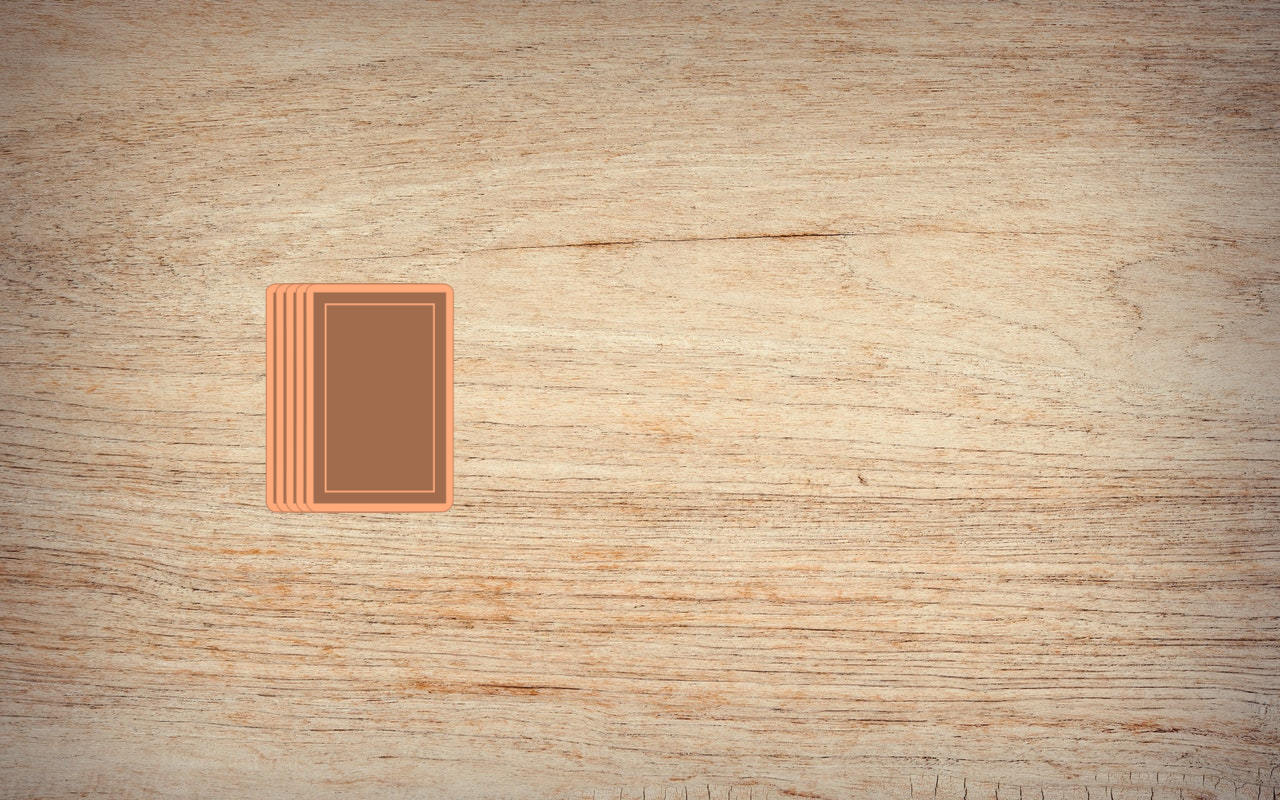
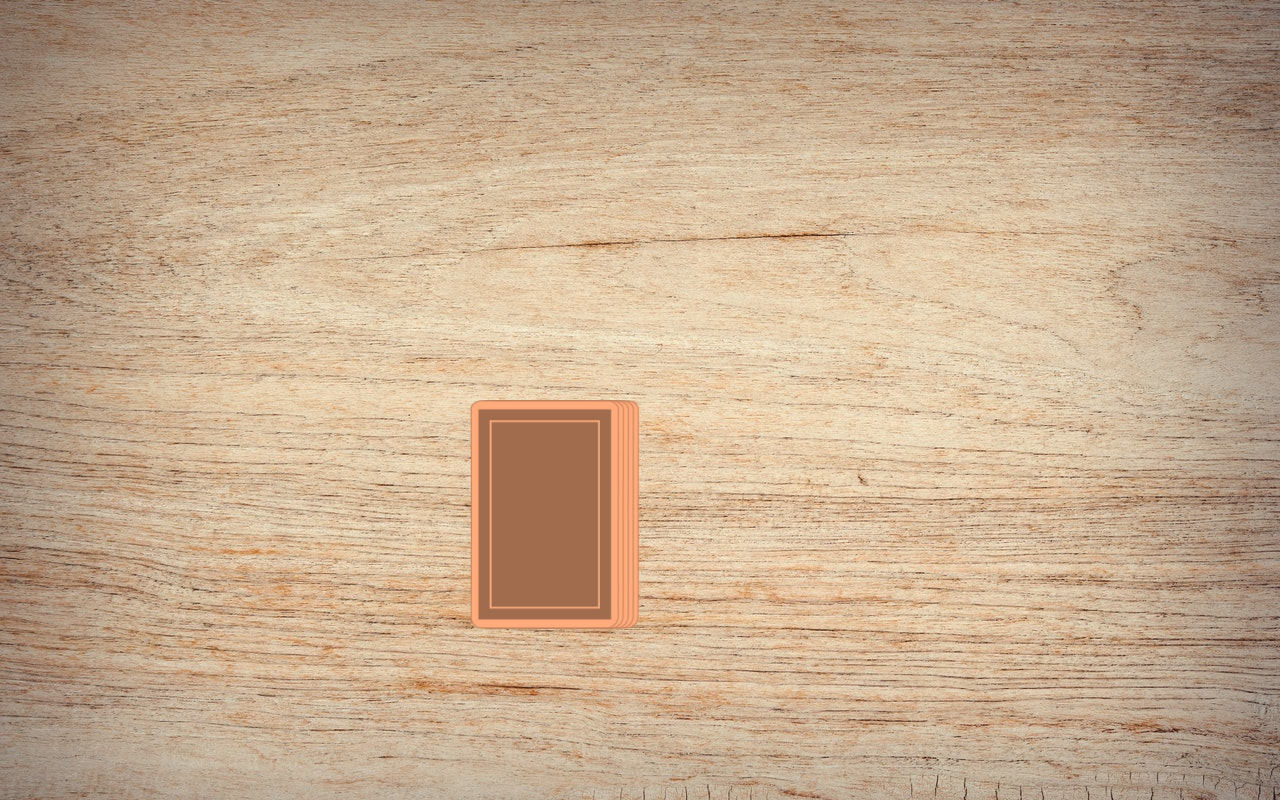
Before and after one commit to 0xHaoMoon/rinfoffire, an Angular app: page /game in a window 1280 px wide. Built offline with nearby package versions, Linux system fonts and the light colour scheme.

Commit message:
show played card stack

```diff
--- a/src/app/game/game.component.html
+++ b/src/app/game/game.component.html
@@ -2,11 +2,21 @@
 
 
     <div class="card-stack">
-        <img *ngFor="let c of [0,1,2,3]; let i = index;" [ngStyle]="{'right.px': i * 140}"
+        <!--Current Cardstack-->
+        <img *ngFor="let c of [0,1,2,3]; let i = index;" [ngStyle]="{'right.px': i * 5}"
         src="./../../assets/img/cards/card_cover.png" alt="">
-        <img (click)="takeCard()" class="top-card" style="right: 560px"
+        <img (click)="takeCard()" class="top-card" style="right: 20px"
          src="./../../assets/img/cards/card_cover.png" alt="">
-         <img (click)="takeCard()" *ngIf="pickCardAnimation" class="pickCard" style="right: 700px"
+
+         <!--Stack for played Cards-->
+         <img *ngFor="let card of game.playedCard" class="playedCard" style="right: 40px"
+         src="./../../assets/img/cards/{{card}}.png" alt="">
+
+        <!--Current Card animation-->
+         <img (click)="takeCard()" *ngIf="pickCardAnimation" class="pickCard" style="right: 40px"
          src="./../../assets/img/cards/{{currentCard}}.png" alt="">
+
+
+
     </div>
 </div>
--- a/src/app/game/game.component.scss
+++ b/src/app/game/game.component.scss
@@ -3,14 +3,18 @@
     height: 100vh;
     max-width: 100%;
     background-image: url("./../../assets/img/board.jpg");
+    background-repeat: no-repeat;
+    background-size: cover;
     display: flex;
     justify-content: center;
     align-items: center;
 }
 
 .card-stack{
+    position: relative;
+
     img{
-        position: relative;
+        position: absolute;
         width: 150px;
     }
 }
@@ -21,6 +25,10 @@
     &:hover{
         transform: scale(1.1) translateY(-10px);
     }
+}
+
+.playedCard{
+    transform: scale(1.3) translateX(200px) translateY(-100px) rotate(10deg);
 }
 
 .pickCard{
--- a/src/app/game/game.component.ts
+++ b/src/app/game/game.component.ts
@@ -27,9 +27,12 @@ constructor(){}
 
 
 
+
+
     setTimeout(() => {
+      this.game.playedCard.push(this.currentCard);
       this.pickCardAnimation = false;
-    }, 2500);
+    }, 1000);
   }
 }
 }
```
